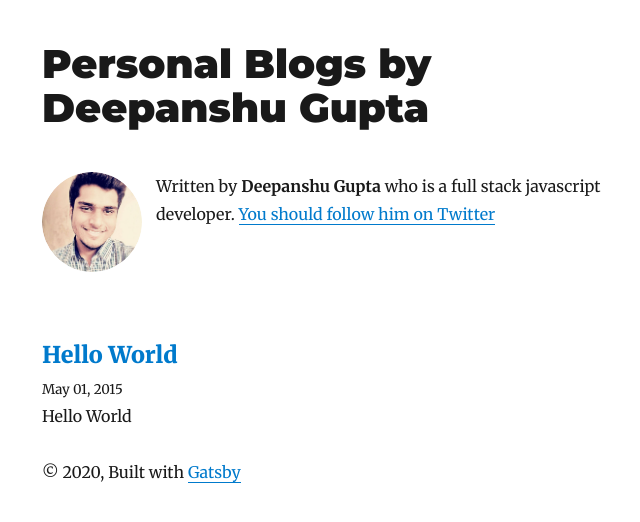
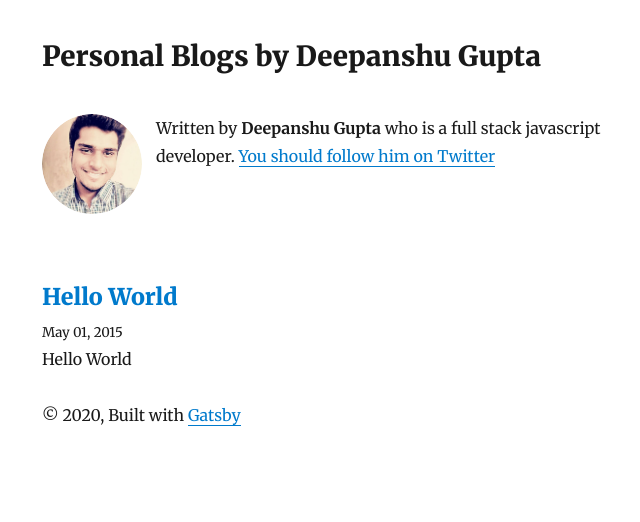
Before and after one commit to imdeepanshugpt/imdeepanshugpt-blog, a Gatsby site: page / in a window 1280 px wide. Shown: the whole page, without its empty margins (283-923 px from the left). Built offline with nearby package versions, Linux system fonts and the light colour scheme; Gatsby itself is replaced by a stand-in of ours; some packages are replaced by stand-ins of ours.

Commit message:
content changes

```diff
--- a/src/components/layout.js
+++ b/src/components/layout.js
@@ -9,7 +9,7 @@ const Layout = ({ location, title, children }) => {
 
   if (location.pathname === rootPath) {
     header = (
-      <h1
+      <h2
         style={{
           marginBottom: rhythm(1.5),
           marginTop: 0,
@@ -24,7 +24,7 @@ const Layout = ({ location, title, children }) => {
         >
           {title}
         </Link>
-      </h1>
+      </h2>
     )
   } else {
     header = (
```
